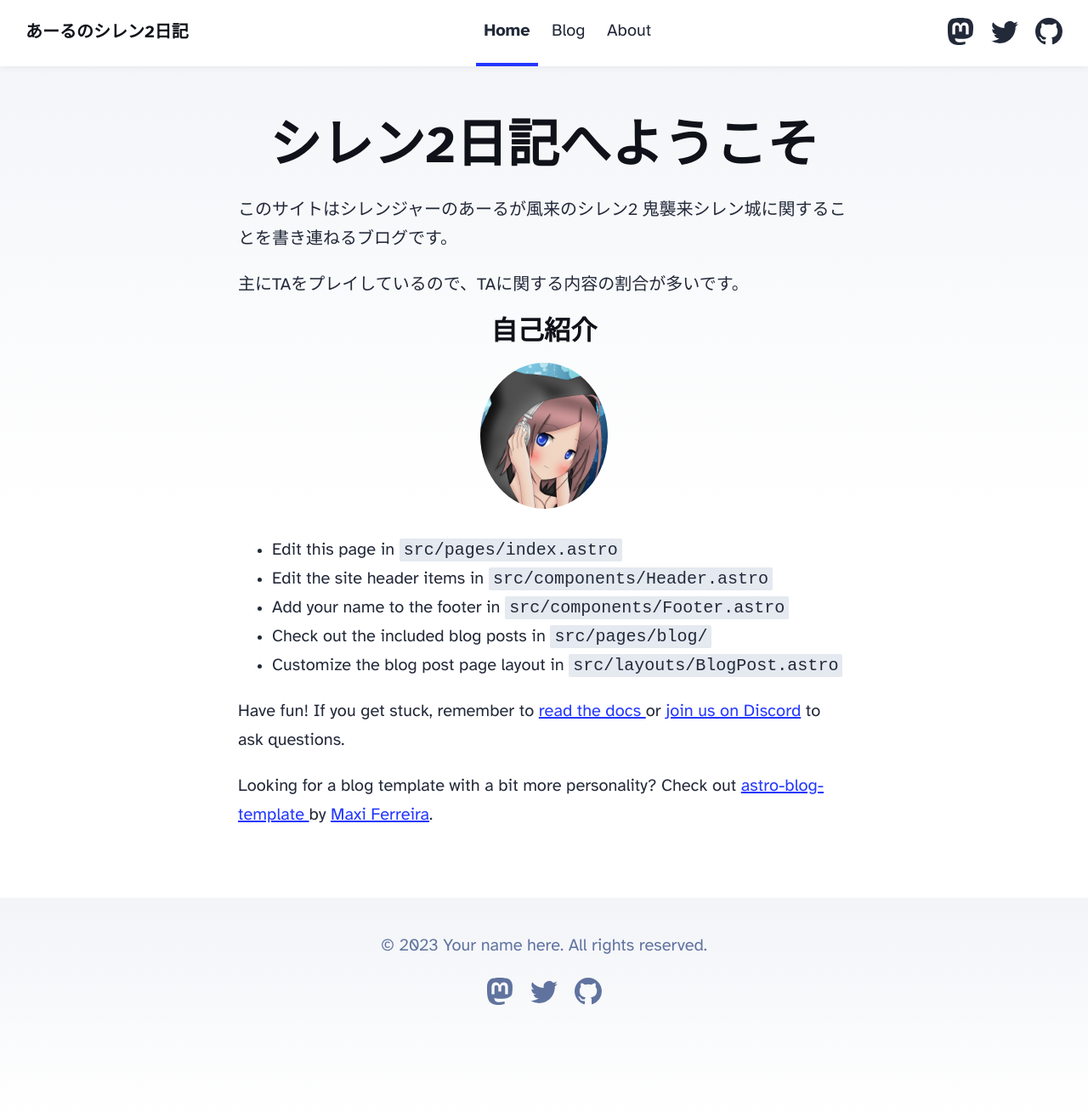
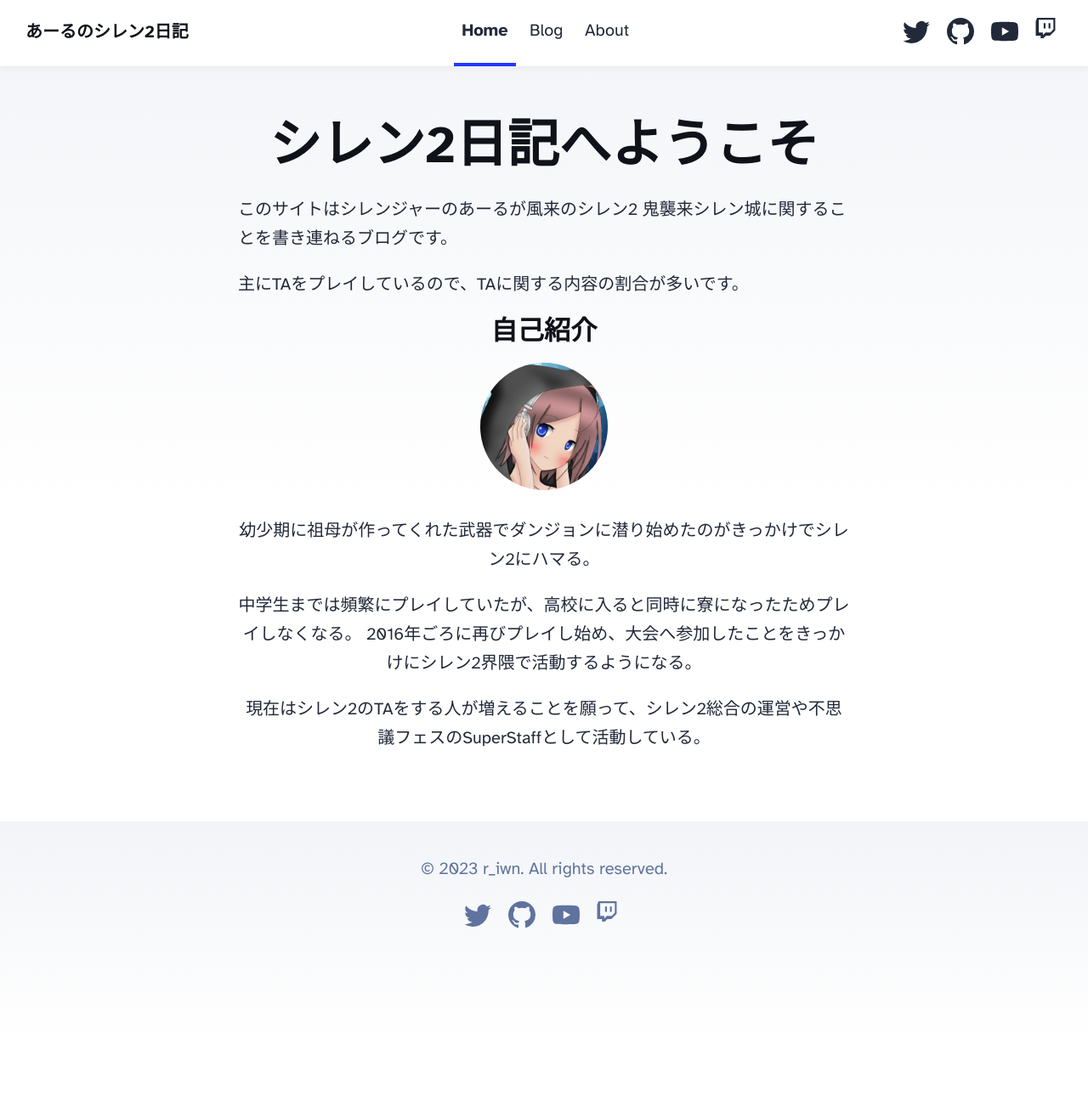
Before and after one commit to riwn/r-shiren2-blog, an Astro site: page / in a window 1280 px wide. Shown: the whole page at 85% size. After the commit the page ends 1225 px from the top, so only its background shows below. Built offline with nearby package versions, Linux system fonts and the light colour scheme; Astro itself is replaced by a stand-in of ours.

Commit message:
setup home and header, footer

```diff
--- a/astro.config.mjs
+++ b/astro.config.mjs
@@ -5,6 +5,6 @@ import sitemap from '@astrojs/sitemap';
 
 // https://astro.build/config
 export default defineConfig({
-	site: 'https://example.com',
+	site: 'https://shiren2-speedrun.com',
 	integrations: [mdx(), sitemap()],
 });
--- a/compose.yaml
+++ b/compose.yaml
@@ -7,5 +7,8 @@ services:
       - 8080:8080
   node:
     image: node:lts
+    working_dir: /app
     volumes:
       - .:/app
+    ports:
+      - 3000:3000
--- a/package.json
+++ b/package.json
@@ -1,5 +1,5 @@
 {
-  "name": "faithful-flare",
+  "name": "r-shiren2-blog",
   "type": "module",
   "version": "0.0.1",
   "scripts": {
--- a/src/components/BaseHead.astro
+++ b/src/components/BaseHead.astro
@@ -11,13 +11,13 @@ interface Props {
 
 const canonicalURL = new URL(Astro.url.pathname, Astro.site);
 
-const { title, description, image = '/blog-placeholder-1.jpg' } = Astro.props;
+const { title, description, image = '/escargon.jpg' } = Astro.props;
 ---
 
 <!-- Global Metadata -->
 <meta charset="utf-8" />
 <meta name="viewport" content="width=device-width,initial-scale=1" />
-<link rel="icon" type="image/svg+xml" href="/favicon.svg" />
+<link rel="icon" type="image/svg+xml" href="/favicon.ico" />
 <meta name="generator" content={Astro.generator} />
 
 <!-- Font preloads -->
--- a/src/components/Footer.astro
+++ b/src/components/Footer.astro
@@ -3,24 +3,10 @@ const today = new Date();
 ---
 
 <footer>
-	&copy; {today.getFullYear()} Your name here. All rights reserved.
+	&copy; {today.getFullYear()} r_iwn. All rights reserved.
 	<div class="social-links">
-		<a href="https://m.webtoo.ls/@astro" target="_blank">
-			<span class="sr-only">Follow Astro on Mastodon</span>
-			<svg
-				viewBox="0 0 16 16"
-				aria-hidden="true"
-				width="32"
-				height="32"
-				astro-icon="social/mastodon"
-				><path
-					fill="currentColor"
-					d="M11.19 12.195c2.016-.24 3.77-1.475 3.99-2.603.348-1.778.32-4.339.32-4.339 0-3.47-2.286-4.488-2.286-4.488C12.062.238 10.083.017 8.027 0h-.05C5.92.017 3.942.238 2.79.765c0 0-2.285 1.017-2.285 4.488l-.002.662c-.004.64-.007 1.35.011 2.091.083 3.394.626 6.74 3.78 7.57 1.454.383 2.703.463 3.709.408 1.823-.1 2.847-.647 2.847-.647l-.06-1.317s-1.303.41-2.767.36c-1.45-.05-2.98-.156-3.215-1.928a3.614 3.614 0 0 1-.033-.496s1.424.346 3.228.428c1.103.05 2.137-.064 3.188-.189zm1.613-2.47H11.13v-4.08c0-.859-.364-1.295-1.091-1.295-.804 0-1.207.517-1.207 1.541v2.233H7.168V5.89c0-1.024-.403-1.541-1.207-1.541-.727 0-1.091.436-1.091 1.296v4.079H3.197V5.522c0-.859.22-1.541.66-2.046.456-.505 1.052-.764 1.793-.764.856 0 1.504.328 1.933.983L8 4.39l.417-.695c.429-.655 1.077-.983 1.934-.983.74 0 1.336.259 1.791.764.442.505.661 1.187.661 2.046v4.203z"
-				></path></svg
-			>
-		</a>
-		<a href="https://twitter.com/astrodotbuild" target="_blank">
-			<span class="sr-only">Follow Astro on Twitter</span>
+		<a href="https://twitter.com/r_sprl" target="_blank">
+			<span class="sr-only">Follow R on Twitter</span>
 			<svg viewBox="0 0 16 16" aria-hidden="true" width="32" height="32" astro-icon="social/twitter"
 				><path
 					fill="currentColor"
@@ -28,14 +14,29 @@ const today = new Date();
 				></path></svg
 			>
 		</a>
-		<a href="https://github.com/withastro/astro" target="_blank">
-			<span class="sr-only">Go to Astro's GitHub repo</span>
+		<a href="https://github.com/riwn" target="_blank">
+			<span class="sr-only">Go to R's GitHub repo</span>
 			<svg viewBox="0 0 16 16" aria-hidden="true" width="32" height="32" astro-icon="social/github"
 				><path
 					fill="currentColor"
 					d="M8 0C3.58 0 0 3.58 0 8c0 3.54 2.29 6.53 5.47 7.59.4.07.55-.17.55-.38 0-.19-.01-.82-.01-1.49-2.01.37-2.53-.49-2.69-.94-.09-.23-.48-.94-.82-1.13-.28-.15-.68-.52-.01-.53.63-.01 1.08.58 1.23.82.72 1.21 1.87.87 2.33.66.07-.52.28-.87.51-1.07-1.78-.2-3.64-.89-3.64-3.95 0-.87.31-1.59.82-2.15-.08-.2-.36-1.02.08-2.12 0 0 .67-.21 2.2.82.64-.18 1.32-.27 2-.27.68 0 1.36.09 2 .27 1.53-1.04 2.2-.82 2.2-.82.44 1.1.16 1.92.08 2.12.51.56.82 1.27.82 2.15 0 3.07-1.87 3.75-3.65 3.95.29.25.54.73.54 1.48 0 1.07-.01 1.93-.01 2.2 0 .21.15.46.55.38A8.012 8.012 0 0 0 16 8c0-4.42-3.58-8-8-8z"
 				></path></svg
 			>
+		</a>
+		<a href="https://www.youtube.com/@r_shiren2" target="_blank">
+			<span class="sr-only">Please Subscripe R Channel</span>
+			<svg viewBox="0 0 71.412065 50" aria-hidden="true" width="32" height="32">
+				<g id="g5" transform="scale(.58824)">
+				<path fill="currentColor" d="M118.9 13.3c-1.4-5.2-5.5-9.3-10.7-10.7C98.7 0 60.7 0 60.7 0s-38 0-47.5 2.5C8.1 3.9 3.9 8.1 2.5 13.3 0 22.8 0 42.5 0 42.5s0 19.8 2.5 29.2C3.9 76.9 8 81 13.2 82.4 22.8 85 60.7 85 60.7 85s38 0 47.5-2.5c5.2-1.4 9.3-5.5 10.7-10.7 2.5-9.5 2.5-29.2 2.5-29.2s.1-19.8-2.5-29.3z"/>
+				<path fill="#fff" d="M80.2 42.5 48.6 24.3v36.4z"/>
+				</g>
+			</svg>
+		</a>
+		<a href="https://www.twitch.tv/r_iwn" target="_blank">
+			<span class="sr-only">Please Subscripe R Channel</span>
+			<svg viewBox="0 0 32 32" aria-hidden="true" width="32" height="32">
+				<path fill="currentColor" d="M2.149 0l-1.612 4.119v16.836h5.731v3.045h3.224l3.045-3.045h4.657l6.269-6.269v-14.686h-21.314zm19.164 13.612l-3.582 3.582h-5.731l-3.045 3.045v-3.045h-4.836v-15.045h17.194v11.463zm-3.582-7.343v6.262h-2.149v-6.262h2.149zm-5.731 0v6.262h-2.149v-6.262h2.149z"/>
+			</svg>
 		</a>
 	</div>
 </footer>
--- a/src/components/Header.astro
+++ b/src/components/Header.astro
@@ -12,17 +12,8 @@ import { SITE_TITLE } from '../consts';
 			<HeaderLink href="/about">About</HeaderLink>
 		</div>
 		<div class="social-links">
-			<a href="https://m.webtoo.ls/@astro" target="_blank">
-				<span class="sr-only">Follow Astro on Mastodon</span>
-				<svg viewBox="0 0 16 16" aria-hidden="true" width="32" height="32"
-					><path
-						fill="currentColor"
-						d="M11.19 12.195c2.016-.24 3.77-1.475 3.99-2.603.348-1.778.32-4.339.32-4.339 0-3.47-2.286-4.488-2.286-4.488C12.062.238 10.083.017 8.027 0h-.05C5.92.017 3.942.238 2.79.765c0 0-2.285 1.017-2.285 4.488l-.002.662c-.004.64-.007 1.35.011 2.091.083 3.394.626 6.74 3.78 7.57 1.454.383 2.703.463 3.709.408 1.823-.1 2.847-.647 2.847-.647l-.06-1.317s-1.303.41-2.767.36c-1.45-.05-2.98-.156-3.215-1.928a3.614 3.614 0 0 1-.033-.496s1.424.346 3.228.428c1.103.05 2.137-.064 3.188-.189zm1.613-2.47H11.13v-4.08c0-.859-.364-1.295-1.091-1.295-.804 0-1.207.517-1.207 1.541v2.233H7.168V5.89c0-1.024-.403-1.541-1.207-1.541-.727 0-1.091.436-1.091 1.296v4.079H3.197V5.522c0-.859.22-1.541.66-2.046.456-.505 1.052-.764 1.793-.764.856 0 1.504.328 1.933.983L8 4.39l.417-.695c.429-.655 1.077-.983 1.934-.983.74 0 1.336.259 1.791.764.442.505.661 1.187.661 2.046v4.203z"
-					></path></svg
-				>
-			</a>
-			<a href="https://twitter.com/astrodotbuild" target="_blank">
-				<span class="sr-only">Follow Astro on Twitter</span>
+			<a href="https://twitter.com/r_sprl" target="_blank">
+				<span class="sr-only">Follow R on Twitter</span>
 				<svg viewBox="0 0 16 16" aria-hidden="true" width="32" height="32"
 					><path
 						fill="currentColor"
@@ -30,7 +21,7 @@ import { SITE_TITLE } from '../consts';
 					></path></svg
 				>
 			</a>
-			<a href="https://github.com/withastro/astro" target="_blank">
+			<a href="https://github.com/riwn" target="_blank">
 				<span class="sr-only">Go to Astro's GitHub repo</span>
 				<svg viewBox="0 0 16 16" aria-hidden="true" width="32" height="32"
 					><path
@@ -38,6 +29,21 @@ import { SITE_TITLE } from '../consts';
 						d="M8 0C3.58 0 0 3.58 0 8c0 3.54 2.29 6.53 5.47 7.59.4.07.55-.17.55-.38 0-.19-.01-.82-.01-1.49-2.01.37-2.53-.49-2.69-.94-.09-.23-.48-.94-.82-1.13-.28-.15-.68-.52-.01-.53.63-.01 1.08.58 1.23.82.72 1.21 1.87.87 2.33.66.07-.52.28-.87.51-1.07-1.78-.2-3.64-.89-3.64-3.95 0-.87.31-1.59.82-2.15-.08-.2-.36-1.02.08-2.12 0 0 .67-.21 2.2.82.64-.18 1.32-.27 2-.27.68 0 1.36.09 2 .27 1.53-1.04 2.2-.82 2.2-.82.44 1.1.16 1.92.08 2.12.51.56.82 1.27.82 2.15 0 3.07-1.87 3.75-3.65 3.95.29.25.54.73.54 1.48 0 1.07-.01 1.93-.01 2.2 0 .21.15.46.55.38A8.012 8.012 0 0 0 16 8c0-4.42-3.58-8-8-8z"
 					></path></svg
 				>
+			</a>
+			<a href="https://www.youtube.com/@r_shiren2" target="_blank">
+				<span class="sr-only">Please Subscripe R Channel</span>
+				<svg viewBox="0 0 71.412065 50" aria-hidden="true" width="32" height="32">
+					<g id="g5" transform="scale(.58824)">
+					<path fill="currentColor" d="M118.9 13.3c-1.4-5.2-5.5-9.3-10.7-10.7C98.7 0 60.7 0 60.7 0s-38 0-47.5 2.5C8.1 3.9 3.9 8.1 2.5 13.3 0 22.8 0 42.5 0 42.5s0 19.8 2.5 29.2C3.9 76.9 8 81 13.2 82.4 22.8 85 60.7 85 60.7 85s38 0 47.5-2.5c5.2-1.4 9.3-5.5 10.7-10.7 2.5-9.5 2.5-29.2 2.5-29.2s.1-19.8-2.5-29.3z"/>
+					<path fill="#fff" d="M80.2 42.5 48.6 24.3v36.4z"/>
+					</g>
+				</svg>
+			</a>
+			<a href="https://www.twitch.tv/r_iwn" target="_blank">
+				<span class="sr-only">Please Subscripe R Channel</span>
+				<svg viewBox="0 0 32 32" aria-hidden="true" width="32" height="32">
+					<path fill="currentColor" d="M2.149 0l-1.612 4.119v16.836h5.731v3.045h3.224l3.045-3.045h4.657l6.269-6.269v-14.686h-21.314zm19.164 13.612l-3.582 3.582h-5.731l-3.045 3.045v-3.045h-4.836v-15.045h17.194v11.463zm-3.582-7.343v6.262h-2.149v-6.262h2.149zm-5.731 0v6.262h-2.149v-6.262h2.149z"/>
+				</svg>
 			</a>
 		</div>
 	</nav>
--- a/src/pages/index.astro
+++ b/src/pages/index.astro
@@ -24,23 +24,15 @@ import { SITE_TITLE, SITE_DESCRIPTION } from '../consts';
 			<figure class="profile-image">
 				<img src="./r_profile.jpg" alt="あーるのプロフィール画像">
 			</figure>
-			<ul>
-				<li>Edit this page in <code>src/pages/index.astro</code></li>
-				<li>Edit the site header items in <code>src/components/Header.astro</code></li>
-				<li>Add your name to the footer in <code>src/components/Footer.astro</code></li>
-				<li>Check out the included blog posts in <code>src/pages/blog/</code></li>
-				<li>Customize the blog post page layout in <code>src/layouts/BlogPost.astro</code></li>
-			</ul>
-			<p>
-				Have fun! If you get stuck, remember to <a href="https://docs.astro.build/"
-					>read the docs
-				</a> or <a href="https://astro.build/chat">join us on Discord</a> to ask questions.
+			<p class="text-center">
+				幼少期に祖母が作ってくれた武器でダンジョンに潜り始めたのがきっかけでシレン2にハマる。
 			</p>
-			<p>
-				Looking for a blog template with a bit more personality? Check out <a
-					href="https://github.com/Charca/astro-blog-template"
-					>astro-blog-template
-				</a> by <a href="https://twitter.com/Charca">Maxi Ferreira</a>.
+			<p class="text-center">
+				中学生までは頻繁にプレイしていたが、高校に入ると同時に寮になったためプレイしなくなる。
+				2016年ごろに再びプレイし始め、大会へ参加したことをきっかけにシレン2界隈で活動するようになる。
+			</p>
+			<p class="text-center">
+				現在はシレン2のTAをする人が増えることを願って、シレン2総合の運営や不思議フェスのSuperStaffとして活動している。
 			</p>
 		</main>
 		<Footer />
@@ -57,7 +49,8 @@ import { SITE_TITLE, SITE_DESCRIPTION } from '../consts';
 	}
 	.profile-image img {
 		width: 150px;
-		height: auto;
+		height: 150px;
 		border-radius: 50%;
+		object-fit: cover;
 	}
 </style>
```
Also changed, not shown: public/escargon.jpg (added), public/favicon.ico (added), 1 other file.
